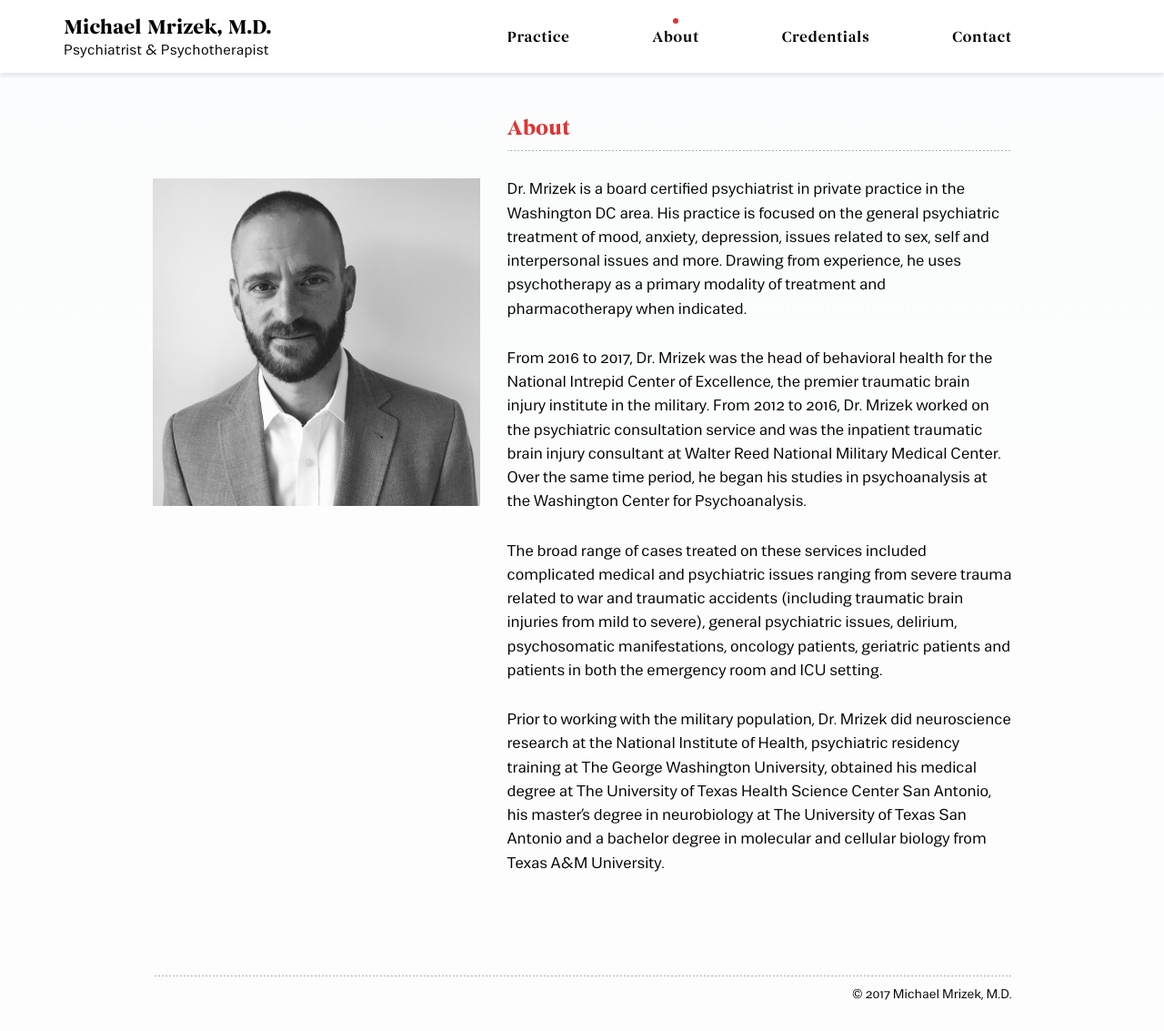
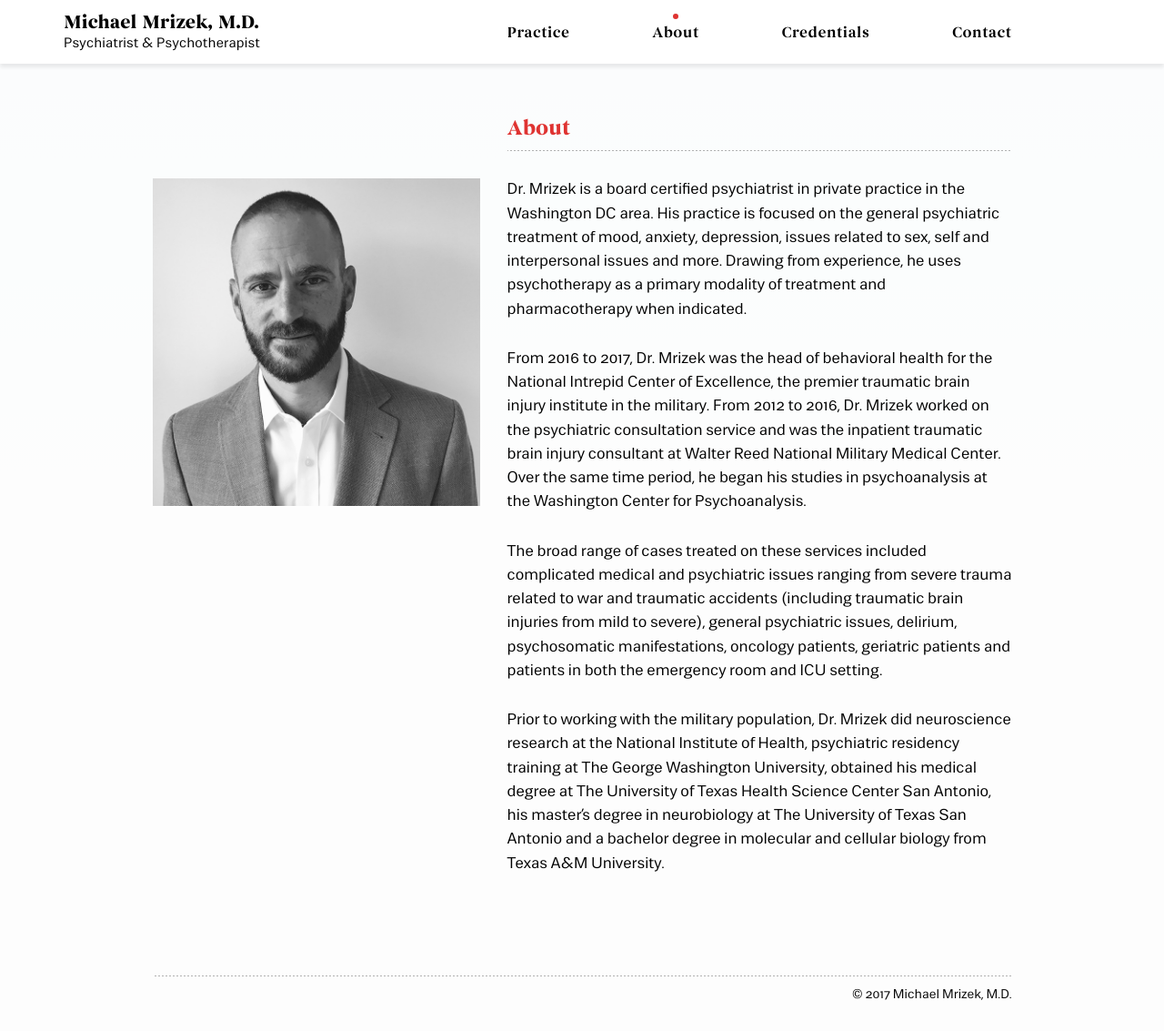
Before and after one commit to carolineportugal/michaelmrizekmd, a Jekyll site: the page built from about/index.html, in a window 1280 px wide and 1133 px high. Shown: the whole window at 91% size. Built offline with Jekyll 4.4.1, drawn with Linux system fonts in a browser that asks for light colours; nearby versions of some CDN libraries; some web fonts are replaced.

Commit message:
edits logo on desktop

```diff
--- a/_sass/_nav.scss
+++ b/_sass/_nav.scss
@@ -1,5 +1,5 @@
 //Navigation variables
-$nav-height:80px;
+$nav-height:70px;
 
 //Navigation
 nav{
@@ -34,20 +34,21 @@ nav{
       justify-content:center;
       line-height: 1;
       color:$black!important;
-      padding-top:4px;
+      padding-top:2px;
       position:relative;
 
       .logo-title{
-        font-size:22px;
+        font-size:20.5px;
         @include begum-bold();
         margin:0 0 0.5rem 0;
+        letter-spacing: 0.01rem;
       }
 
       .logo-subtitle{
         margin:0;
         @include caravel-regular();
-        font-size: 16px;
-        letter-spacing: 0.025rem;
+        font-size: 15.5px;
+        letter-spacing: 0.015rem;
       }
 
     }
@@ -111,12 +112,6 @@ nav{
       left:calc(50% - 3px);
     }
 
-  }
-
-  .nav-divider{
-    height:1px;
-    @include dotted-line();
-    margin-top:1.5rem;
   }
 
 }
```
Also changed, not shown: 2 other files.
